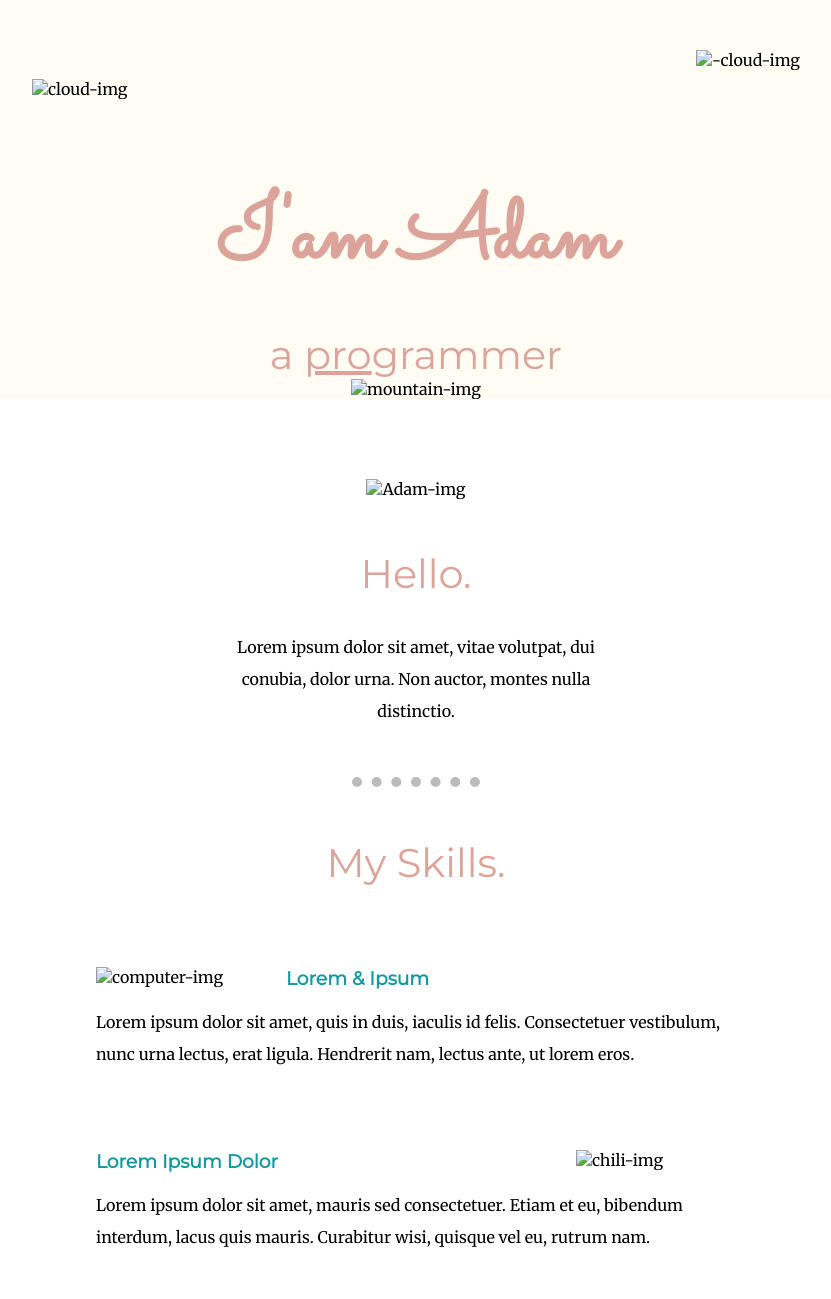
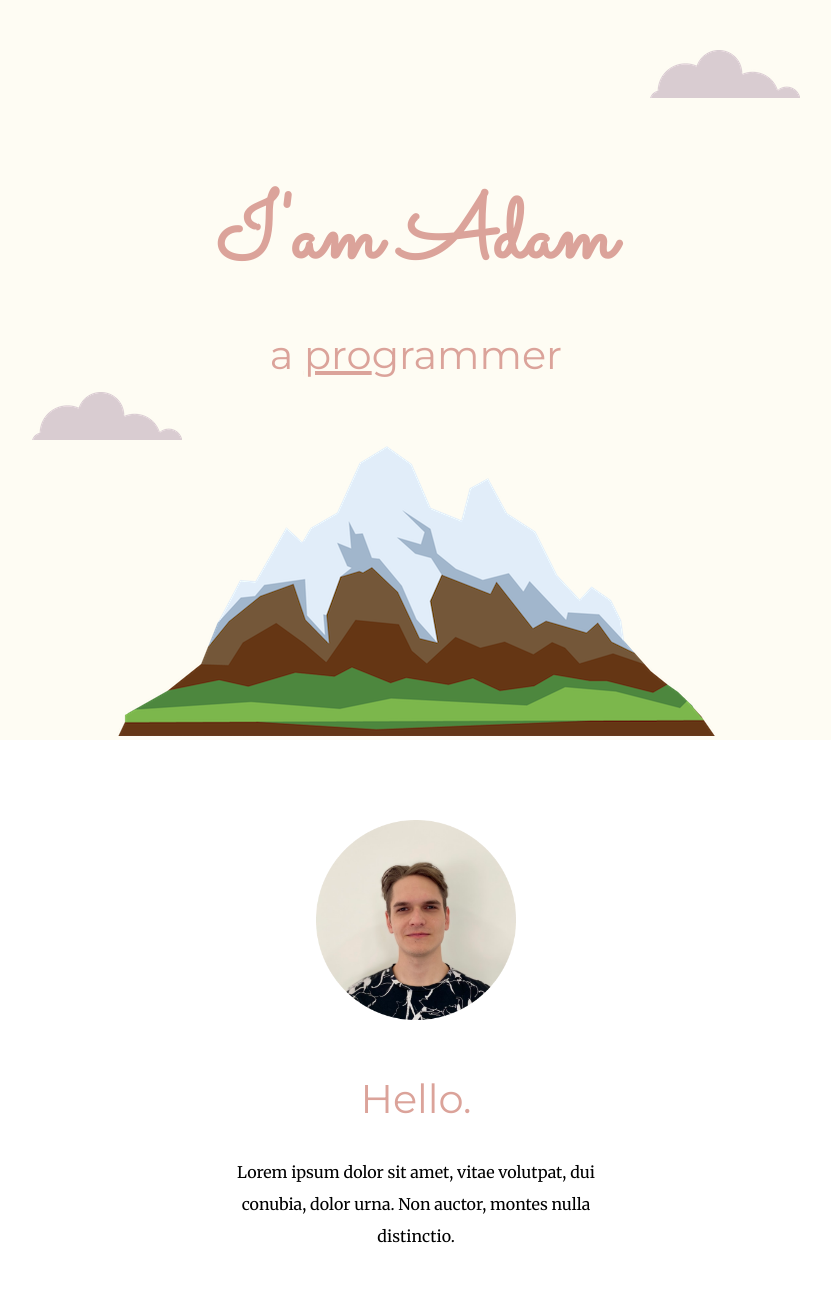
Before and after one commit to Adi001100/ownsite, a plain HTML site: page index.html in a window 1280 px wide. Shown: the top 1299 px of the page, without its empty margins (224-1055 px from the left). Drawn offline with Linux system fonts and the light colour scheme; files that its build step writes are made by us from their sources.

Commit message:
Update index.html

```diff
--- a/index.html
+++ b/index.html
@@ -4,8 +4,8 @@
 <head>
     <meta charset="UTF-8">
     <title>Adam Huszar</title>
-    <link rel="stylesheet" href="css/styles.css">
-    <link rel="shortcut icon" href="images/favicon.ico" type="image/x-icon">
+    <link rel="stylesheet" href="styles.css">
+    <link rel="shortcut icon" href="favicon.ico" type="x-icon">
     <link href="https://fonts.googleapis.com/css2?family=Merriweather&family=Montserrat&family=Sacramento&display=swap"
         rel="stylesheet">
 
@@ -13,15 +13,15 @@
 
 <body>
     <div class="top-container">
-        <img class="top-cloud" src="images/cloud.png" alt="-cloud-img">
+        <img class="top-cloud" src="cloud.png" alt="-cloud-img">
         <h1>I'am Adam</h1>
         <h2 class="programmer">a <span class="pro">pro</span>grammer</h2>
-        <img class="bottom-cloud" src="images/cloud.png" alt="cloud-img">
-        <img src="images/mountain.png" alt="mountain-img">
+        <img class="bottom-cloud" src="cloud.png" alt="cloud-img">
+        <img src="mountain.png" alt="mountain-img">
     </div>
     <div class="middle-container">
         <div class="profile">
-            <img class="Adam-img" src="images/29615F72-BD54-4D41-BF11-55C528A6A705_1_105_c-modified.png" alt="Adam-img">
+            <img class="Adam-img" src="29615F72-BD54-4D41-BF11-55C528A6A705_1_105_c-modified.png" alt="Adam-img">
             <h2>Hello.</h2>
             <p class="intro" >Lorem ipsum dolor sit amet, vitae volutpat, dui conubia, dolor urna. Non auctor, montes nulla distinctio.
             </p>
@@ -30,13 +30,13 @@
         <div class="skills">
             <h2>My Skills.</h2>
             <div class="skill-row">
-                <img class="computer" src="images/computer.png" alt="computer-img">
+                <img class="computer" src="computer.png" alt="computer-img">
                 <h3>Lorem & Ipsum</h3>
                 <p>Lorem ipsum dolor sit amet, quis in duis, iaculis id felis. Consectetuer vestibulum, nunc urna
                     lectus, erat ligula. Hendrerit nam, lectus ante, ut lorem eros.</p>
             </div>
             <div class="skill-row">
-                <img class="chili" src="images/chillies.png" alt="chili-img">
+                <img class="chili" src="chillies.png" alt="chili-img">
                 <h3>Lorem Ipsum Dolor</h3>
                 <p>Lorem ipsum dolor sit amet, mauris sed consectetuer. Etiam et eu, bibendum interdum, lacus quis
                     mauris. Curabitur wisi, quisque vel eu, rutrum nam.</p>
```
